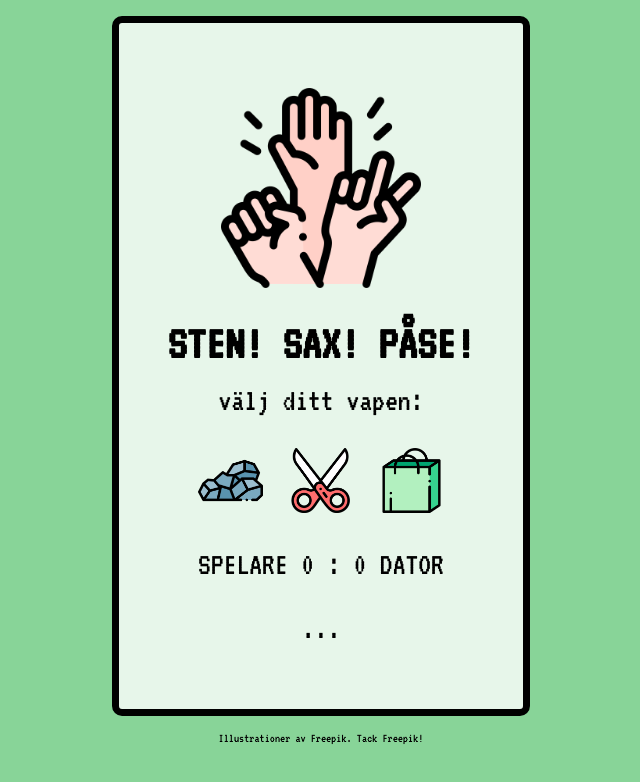
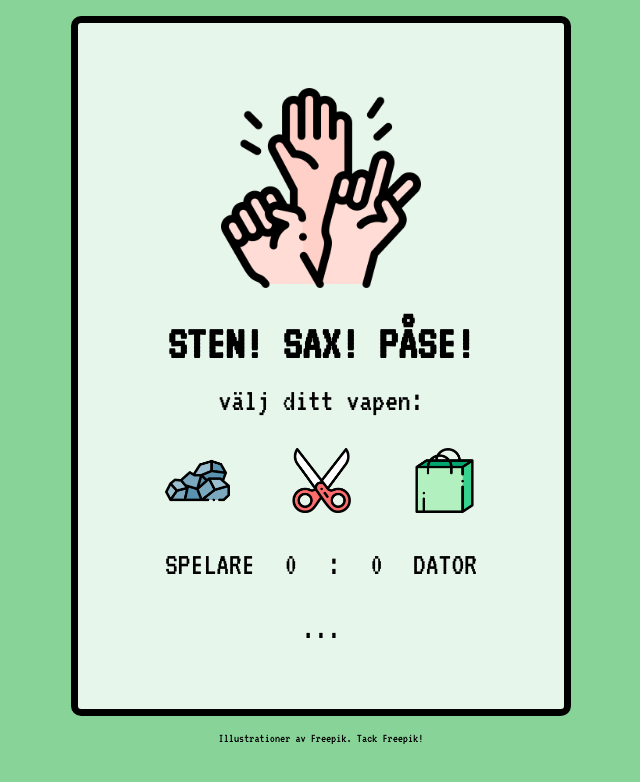
Before and after one commit to moasjogren/rock-paper-scissor, a plain HTML site: page index.html in a window 1280 px wide. Shown: the whole page, without its empty margins (319-959 px from the left). Drawn offline with Linux system fonts and the light colour scheme.

Commit message:
Updated style.css

```diff
--- a/css/style.css
+++ b/css/style.css
@@ -26,6 +26,7 @@ body {
   padding: 3rem;
   margin-top: 1rem;
   min-height: 700px;
+  width: 500px;
 }
 
 .logo {
```
